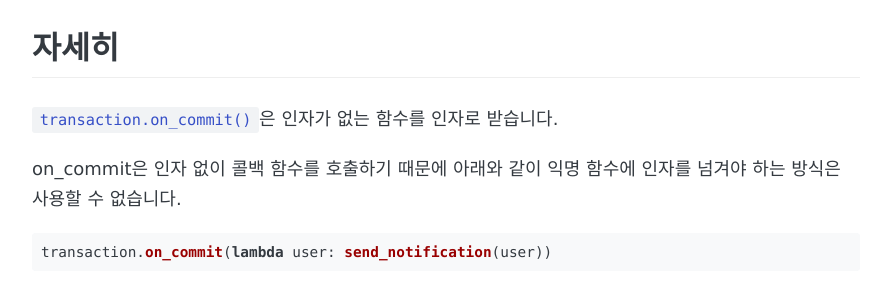
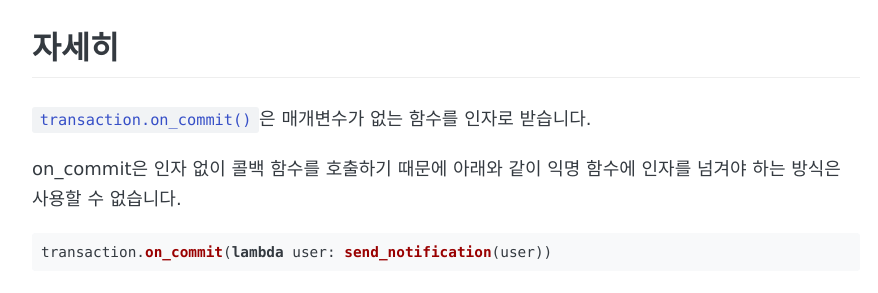
Before and after one commit to 8percent/8percent.github.io, a Jekyll site: the page built from _posts/2020-10-26-transaction-on-commit.md, in a window 1280 px wide and 900 px high, scrolled down 1413 px. Shown: the part 152-445 px from the top of the window, without its empty margins (194-1072 px from the left). Built offline with Jekyll 4.4.1, drawn with Linux system fonts in a browser that asks for light colours; some web fonts are replaced.

Commit message:
Update _posts/2020-10-26-transaction-on-commit.md
Co-authored-by: Bak Yeon O <bakyeono@gmail.com>

```diff
--- a/_posts/2020-10-26-transaction-on-commit.md
+++ b/_posts/2020-10-26-transaction-on-commit.md
@@ -56,7 +56,7 @@ with transaction.atomic():
 
 ## 자세히
 
-`transaction.on_commit()`은 인자가 없는 함수를 인자로 받습니다.
+`transaction.on_commit()`은 매개변수가 없는 함수를 인자로 받습니다.
 
 on_commit은 인자 없이 콜백 함수를 호출하기 때문에 아래와 같이 익명 함수에 인자를 넘겨야 하는 방식은 사용할 수 없습니다.
 
```
